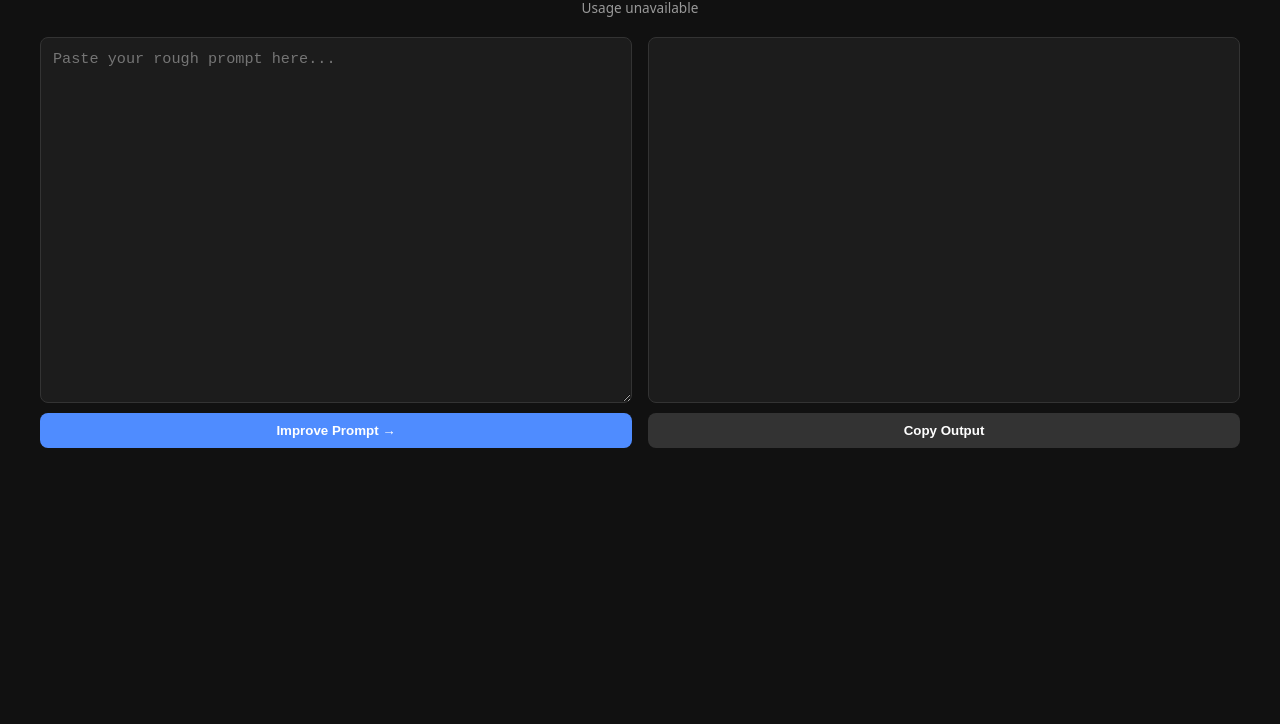
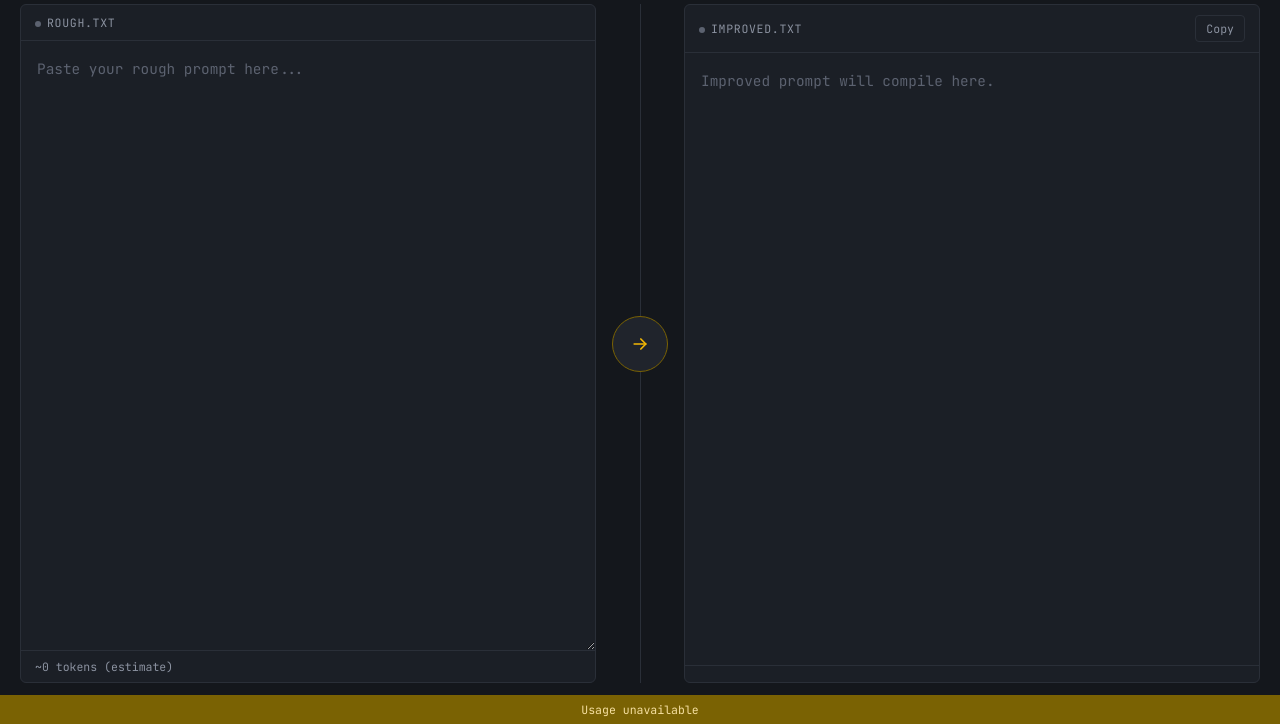
Before and after one commit to iantolentino/idt-prompt-engineer, a website: page index.html in a window 1280 px wide. Shown: the part 76-800 px from the top of the page. Drawn offline with Linux system fonts and the light colour scheme; no server answers.

Commit message:
Refactor HTML structure and update styles
Refactor styles and structure for improved layout and readability.

```diff
--- a/index.html
+++ b/index.html
@@ -2,42 +2,271 @@
 <html lang="en">
 <head>
 <meta charset="UTF-8">
+<meta name="viewport" content="width=device-width, initial-scale=1.0">
 <title>Prompt Improver</title>
+<link rel="preconnect" href="https://fonts.googleapis.com">
+<link href="https://fonts.googleapis.com/css2?family=JetBrains+Mono:wght@400;500;600;700&family=Inter:wght@400;500;600&display=swap" rel="stylesheet">
 <style>
-  body { font-family: system-ui, sans-serif; background:#111; color:#eee; margin:0; padding:20px; }
-  h1 { text-align:center; font-size:1.4rem; margin-bottom:8px; }
-  .usage-bar { text-align:center; font-size:0.85rem; color:#999; margin-bottom:20px; }
-  .container { display:flex; gap:16px; max-width:1200px; margin:0 auto; flex-wrap:wrap; }
-  .panel { flex:1; min-width:300px; display:flex; flex-direction:column; }
-  textarea, .output {
-    flex:1; min-height:340px; background:#1c1c1c; color:#eee; border:1px solid #333;
-    border-radius:8px; padding:12px; font-size:0.95rem; resize:vertical; white-space:pre-wrap;
+  :root {
+    --bg: #14171C;
+    --surface: #1B1F26;
+    --surface-raised: #20242C;
+    --border: #2A2F38;
+    --text: #E6E8EB;
+    --muted: #8B92A0;
+    --muted-dim: #5C6270;
+    --signal: #F2B705;
+    --signal-dim: #7A6203;
+    --danger: #E5484D;
+    --radius: 6px;
   }
-  button {
-    margin-top:10px; padding:10px; border:none; border-radius:8px; background:#4f8cff;
-    color:white; font-weight:600; cursor:pointer;
+
+  * { box-sizing: border-box; }
+
+  body {
+    font-family: 'Inter', sans-serif;
+    background: var(--bg);
+    color: var(--text);
+    margin: 0;
+    min-height: 100vh;
+    display: flex;
+    flex-direction: column;
   }
-  button:disabled { opacity:0.5; cursor:not-allowed; }
-  #copyBtn { background:#333; }
-  .meta { margin-top:8px; font-size:0.85rem; color:#999; }
+
+  .titlebar {
+    display: flex;
+    align-items: center;
+    gap: 10px;
+    padding: 12px 20px;
+    border-bottom: 1px solid var(--border);
+    background: var(--surface);
+  }
+  .titlebar .dots { display: flex; gap: 6px; }
+  .titlebar .dot { width: 10px; height: 10px; border-radius: 50%; background: var(--border); }
+  .titlebar .tab {
+    font-family: 'JetBrains Mono', monospace;
+    font-size: 0.8rem;
+    color: var(--muted);
+    padding: 4px 10px;
+    background: var(--surface-raised);
+    border-radius: var(--radius);
+    border: 1px solid var(--border);
+  }
+  .titlebar .tab .dim { color: var(--muted-dim); }
+
+  main {
+    flex: 1;
+    display: flex;
+    max-width: 1280px;
+    width: 100%;
+    margin: 0 auto;
+    padding: 28px 20px 12px;
+    gap: 0;
+    align-items: stretch;
+  }
+
+  .pane {
+    flex: 1;
+    min-width: 0;
+    display: flex;
+    flex-direction: column;
+    background: var(--surface);
+    border: 1px solid var(--border);
+    border-radius: var(--radius);
+    overflow: hidden;
+  }
+
+  .pane-header {
+    display: flex;
+    align-items: center;
+    justify-content: space-between;
+    padding: 10px 14px;
+    border-bottom: 1px solid var(--border);
+    font-family: 'JetBrains Mono', monospace;
+    font-size: 0.72rem;
+    letter-spacing: 0.06em;
+    text-transform: uppercase;
+    color: var(--muted);
+  }
+  .pane-header .badge {
+    width: 6px; height: 6px; border-radius: 50%;
+    background: var(--muted-dim);
+    display: inline-block;
+    margin-right: 6px;
+  }
+  .pane-header.output .badge.active { background: var(--signal); }
+
+  textarea#inputText {
+    flex: 1;
+    min-height: 380px;
+    background: transparent;
+    color: var(--text);
+    border: none;
+    padding: 16px;
+    font-family: 'JetBrains Mono', monospace;
+    font-size: 0.9rem;
+    line-height: 1.6;
+    resize: vertical;
+    outline: none;
+  }
+  textarea#inputText::placeholder { color: var(--muted-dim); }
+
+  #outputText {
+    flex: 1;
+    min-height: 380px;
+    padding: 16px;
+    font-family: 'JetBrains Mono', monospace;
+    font-size: 0.9rem;
+    line-height: 1.6;
+    white-space: pre-wrap;
+    overflow-y: auto;
+    color: var(--text);
+  }
+  #outputText:empty::before {
+    content: 'Improved prompt will compile here.';
+    color: var(--muted-dim);
+  }
+
+  .pane-footer {
+    display: flex;
+    align-items: center;
+    justify-content: space-between;
+    gap: 8px;
+    padding: 8px 14px;
+    border-top: 1px solid var(--border);
+  }
+  .meta {
+    font-family: 'JetBrains Mono', monospace;
+    font-size: 0.72rem;
+    color: var(--muted);
+  }
+
+  .rail {
+    width: 88px;
+    flex-shrink: 0;
+    display: flex;
+    align-items: center;
+    justify-content: center;
+    position: relative;
+  }
+  .rail::before {
+    content: '';
+    position: absolute;
+    top: 0; bottom: 0; left: 50%;
+    width: 1px;
+    background: var(--border);
+  }
+  #improveBtn {
+    position: relative;
+    z-index: 1;
+    width: 56px;
+    height: 56px;
+    border-radius: 50%;
+    border: 1px solid var(--signal-dim);
+    background: var(--surface-raised);
+    color: var(--signal);
+    font-size: 1.3rem;
+    cursor: pointer;
+    display: flex;
+    align-items: center;
+    justify-content: center;
+    transition: transform 0.15s ease, background 0.15s ease, border-color 0.15s ease;
+  }
+  #improveBtn:hover:not(:disabled) {
+    background: var(--signal);
+    color: var(--bg);
+    border-color: var(--signal);
+    transform: scale(1.06);
+  }
+  #improveBtn:active:not(:disabled) { transform: scale(0.96); }
+  #improveBtn:disabled { opacity: 0.5; cursor: not-allowed; }
+  #improveBtn:focus-visible { outline: 2px solid var(--signal); outline-offset: 3px; }
+
+  #improveBtn.spinning svg { animation: spin 0.9s linear infinite; }
+  @keyframes spin { to { transform: rotate(360deg); } }
+
+  button#copyBtn {
+    background: transparent;
+    border: 1px solid var(--border);
+    color: var(--muted);
+    font-family: 'JetBrains Mono', monospace;
+    font-size: 0.72rem;
+    padding: 5px 10px;
+    border-radius: 4px;
+    cursor: pointer;
+    transition: color 0.15s ease, border-color 0.15s ease;
+  }
+  button#copyBtn:hover { color: var(--text); border-color: var(--muted); }
+  button#copyBtn:focus-visible { outline: 2px solid var(--signal); outline-offset: 2px; }
+
+  .statusbar {
+    display: flex;
+    align-items: center;
+    justify-content: center;
+    gap: 18px;
+    padding: 7px 20px;
+    background: var(--signal-dim);
+    color: #F5DFA0;
+    font-family: 'JetBrains Mono', monospace;
+    font-size: 0.72rem;
+    flex-wrap: wrap;
+  }
+  .statusbar .sep { color: rgba(245, 223, 160, 0.4); }
+  .statusbar strong { color: var(--signal); font-weight: 600; }
+
+  @media (max-width: 760px) {
+    main { flex-direction: column; padding: 16px; gap: 16px; }
+    .rail { width: 100%; height: 60px; }
+    .rail::before { top: 50%; left: 0; right: 0; width: auto; height: 1px; }
+    textarea#inputText, #outputText { min-height: 220px; }
+  }
+
+  @media (prefers-reduced-motion: reduce) {
+    #improveBtn, #improveBtn.spinning svg { transition: none; animation: none; }
+  }
 </style>
 </head>
 <body>
-  <h1>Prompt Improver</h1>
-  <div class="usage-bar" id="usageBar">Loading usage...</div>
 
-  <div class="container">
-    <div class="panel">
+  <div class="titlebar">
+    <div class="dots">
+      <div class="dot"></div><div class="dot"></div><div class="dot"></div>
+    </div>
+    <div class="tab">prompt-improver<span class="dim">.compile</span></div>
+  </div>
+
+  <main>
+    <div class="pane">
+      <div class="pane-header">
+        <span><span class="badge"></span>rough.txt</span>
+      </div>
       <textarea id="inputText" placeholder="Paste your rough prompt here..."></textarea>
-      <button id="improveBtn">Improve Prompt →</button>
-      <div class="meta" id="inputMeta"></div>
+      <div class="pane-footer">
+        <span class="meta" id="inputMeta">~0 tokens (estimate)</span>
+      </div>
     </div>
-    <div class="panel">
-      <div class="output" id="outputText"></div>
-      <button id="copyBtn">Copy Output</button>
-      <div class="meta" id="outputMeta"></div>
+
+    <div class="rail">
+      <button id="improveBtn" aria-label="Improve prompt" title="Improve prompt">
+        <svg width="20" height="20" viewBox="0 0 24 24" fill="none" stroke="currentColor" stroke-width="2" stroke-linecap="round" stroke-linejoin="round">
+          <path d="M5 12h14"/><path d="M13 6l6 6-6 6"/>
+        </svg>
+      </button>
     </div>
-  </div>
+
+    <div class="pane">
+      <div class="pane-header output">
+        <span><span class="badge" id="outputBadge"></span>improved.txt</span>
+        <button id="copyBtn">Copy</button>
+      </div>
+      <div id="outputText"></div>
+      <div class="pane-footer">
+        <span class="meta" id="outputMeta"></span>
+      </div>
+    </div>
+  </main>
+
+  <div class="statusbar" id="usageBar">Loading usage…</div>
 
   <script src="script.js"></script>
 </body>
```
